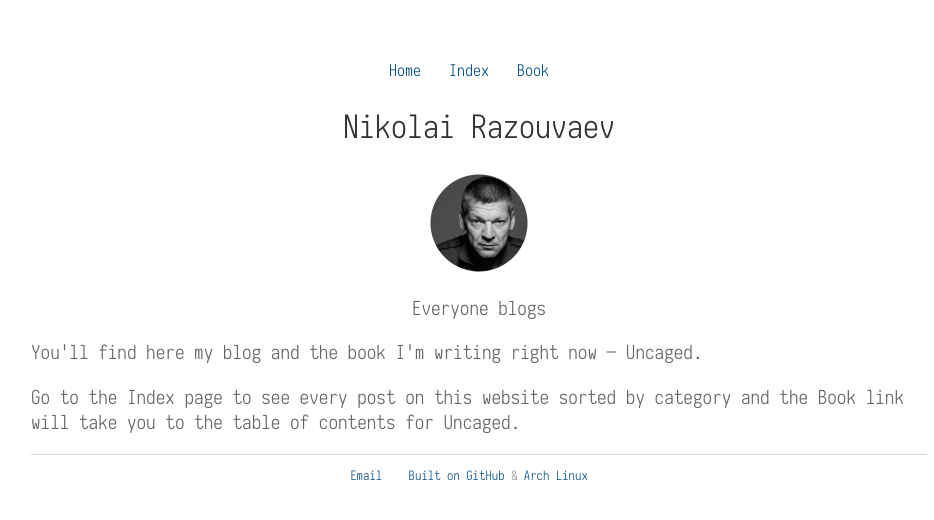
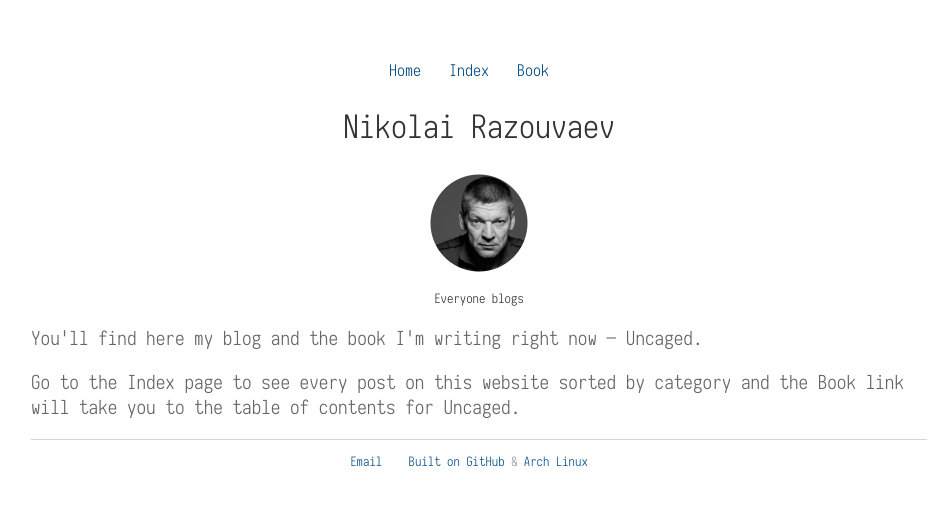
Before and after one commit to nkrzv/nkrzv.github.io, a Jekyll site: the page built from index.html, in a window 1280 px wide. Shown: the top 520 px of the page, without its empty margins (161-1095 px from the left). Built offline with Jekyll 4.4.1, drawn with Linux system fonts in a browser that asks for light colours.

Commit message:
css edit

```diff
--- a/css/main.css
+++ b/css/main.css
@@ -71,3 +71,7 @@ ul.posts li {
 #blurb {
     text-align: center;
 }
+#tagline {
+  font-size: 0.8em;
+  color: #333;
+}
--- a/index.html
+++ b/index.html
@@ -6,7 +6,7 @@ title: Nikolai Razouvaev
 	<div id="blurb">
 		<h1>Nikolai Razouvaev</h1>
 		<img src="/images/Nikolai-Razouvaev.png" alt="Nikolai Razouvaev" style="width:100px;height:100px;">
-		<p>Everyone blogs</p>
+		<p id="tagline">Everyone blogs</p>
 	</div>
 </section>
 <section id="content">
```
